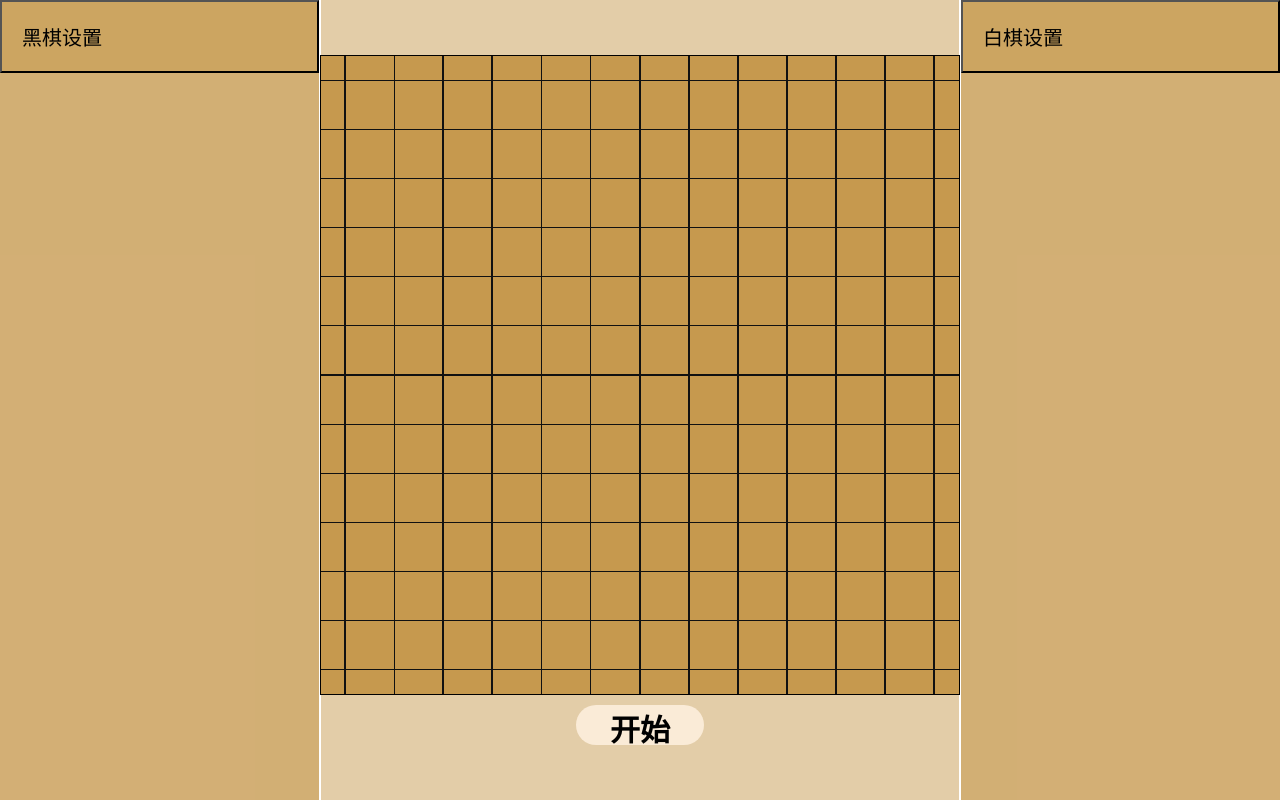
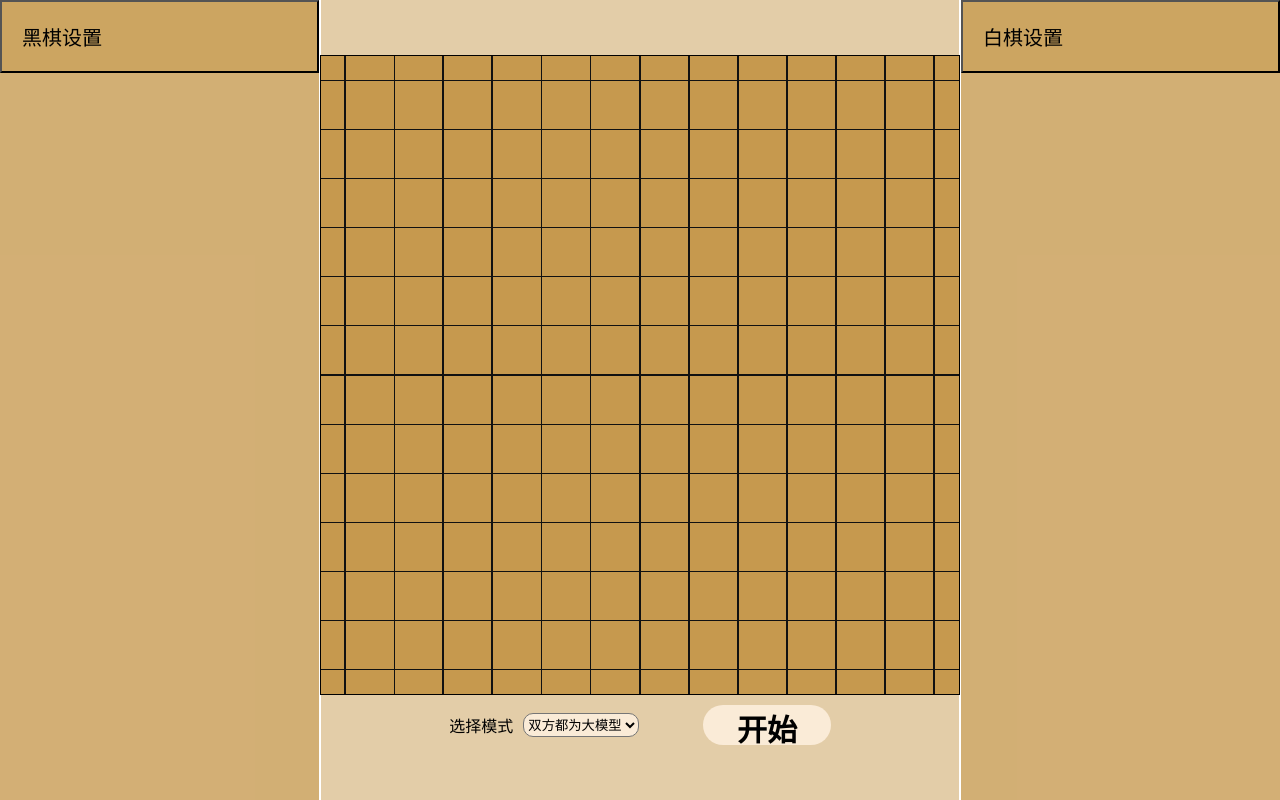
Before and after one commit to Leeszzzz/Gobang-with-LLM, a Vue app in the folder frontend/: page / in a window 1280 px wide. Built offline with nearby package versions, Linux system fonts and the light colour scheme.

Commit message:
新增模式选择，支持人类与大模型对战

```diff
--- a/frontend/src/components/ChessBoard.vue
+++ b/frontend/src/components/ChessBoard.vue
@@ -14,7 +14,8 @@
       <button v-if="!showBlackConfig"
               class="AI-config"
               @click="showBlackConfig = true"
-              style="font-size: 20px">黑棋设置</button>
+              style="font-size: 20px">黑棋设置
+      </button>
       <div class="message-container" ref="blackChat">
         <div v-for="(message,i) in messages_black" :key="i">
           <div v-if="message.type === 'reasoning_content'" class="ReasoningMessage">
@@ -35,12 +36,24 @@
         <div
             v-for="(cell, k) in chess.flat(1)"
             :key="k"
-            class="chess-cell">
+            class="chess-cell"
+            @click="setPiece(Math.floor(k / col), k % col)">
           <div v-if="cell === 1" class="black-piece"/>
           <div v-if="cell === 2" class="white-piece"/>
         </div>
       </div>
-      <button class="start-btn" v-if="!game.started" @click="startGame">开始</button>
+      <div class="game-config" v-if="!game.started">
+        <div class="mode-select">
+          <p>选择模式</p>
+          <select class="game-mode" v-model="game.mode">
+            <option :value="0">双方都为大模型</option>
+            <option :value="1">执黑棋（先手）</option>
+            <option :value="2">执白棋（后手）</option>
+          </select>
+        </div>
+
+        <button class="start-btn" @click="startGame">开始</button>
+      </div>
     </div>
     <!-- 右边（白棋）AI界面 -->
     <div class="AI-chat">
@@ -56,7 +69,8 @@
       <button v-if="!showWhiteConfig"
               class="AI-config"
               @click="showWhiteConfig = true"
-              style="font-size: 20px">白棋设置</button>
+              style="font-size: 20px">白棋设置
+      </button>
       <div class="message-container" ref="whiteChat">
         <div v-for="(message,i) in messages_white" :key="i">
           <div v-if="message.type === 'reasoning_content'" class="ReasoningMessage">
@@ -82,7 +96,8 @@ import axios from "axios";
 const game = reactive({
   started: false,
   chat_id: 1,
-  side: 1
+  side: 1,
+  mode: 0 // 0 双方人机，1 我方黑棋，2 我方白棋
 });
 // 黑白棋设置可见
 const showBlackConfig = ref(false)
@@ -109,45 +124,51 @@ for (let i = 0; i < row; i++) {
   }
 }
 // 初始化设置
-onMounted(() => {
+onMounted(async () => {
   // 本地获取保存的设置信息
   blackConfig.value = JSON.parse(localStorage.getItem("blackConfig"));
   whiteConfig.value = JSON.parse(localStorage.getItem("whiteConfig"));
   if (!blackConfig.value) {
     blackConfig.value = {
-      base_url:null,
-      api_key:null,
-      model:null
+      base_url: null,
+      api_key: null,
+      model: null
     }
+  } else {
+    await initBlack()
   }
   if (!whiteConfig.value) {
     whiteConfig.value = {
-      base_url:null,
-      api_key:null,
-      model:null
+      base_url: null,
+      api_key: null,
+      model: null
     }
+  } else {
+    await initWhite()
   }
 })
+
 // 发请求 创建黑棋agent
 async function initBlack() {
-  const res = await axios.post("/api/create_black",{
-    base_url:blackConfig.value.base_url,
-    api_key:blackConfig.value.api_key,
-    model:blackConfig.value.model
+  const res = await axios.post("/api/create_black", {
+    base_url: blackConfig.value.base_url,
+    api_key: blackConfig.value.api_key,
+    model: blackConfig.value.model
   })
-  if(res.data.type === "success") {
-    localStorage.setItem("blackConfig", JSON.stringify(whiteConfig.value));
+  if (res.data.type === "success") {
+    localStorage.setItem("blackConfig", JSON.stringify(blackConfig.value));
     showBlackConfig.value = false
   }
 }
+
 //  发请求 创建白棋agent
 async function initWhite() {
-  const res = await axios.post("/api/create_white",{
-    base_url:whiteConfig.value.base_url,
-    api_key:whiteConfig.value.api_key,
-    model:whiteConfig.value.model
+  const res = await axios.post("/api/create_white", {
+    base_url: whiteConfig.value.base_url,
+    api_key: whiteConfig.value.api_key,
+    model: whiteConfig.value.model
   })
-  if(res.data.type === "success") {
+  if (res.data.type === "success") {
     localStorage.setItem("whiteConfig", JSON.stringify(whiteConfig.value));
     showWhiteConfig.value = false
   }
@@ -177,17 +198,60 @@ function addContent(messages, type, data) {
 // 游戏开始
 async function startGame() {
   game.started = true
-  await nextTurn()
+  switch (game.mode) {
+    case 0:
+      await nextTurn()
+      break;
+    case 1:
+      break;
+    case 2:
+      await nextTurn()
+      break;
+  }
 }
 
 // 游戏结束
 function GameOver(side) {
+  game.started = false
   switch (side) {
     case 1:
       alert("黑方获胜");
       break;
     case 2:
       alert("白方获胜");
+      break;
+  }
+}
+
+// 人类下棋
+async function setPiece(row, col) {
+  if (game.side !== game.mode) {
+    alert("现在不是你的回合")
+    return;
+  }
+  if (chess.value[row][col] !== 0) {
+    alert("此处已被其他棋子占用")
+    return;
+  }
+  chess.value[row][col] = game.mode
+  const res = await axios.post("/api/set_chess", {
+    row: row,
+    col: col,
+    side: game.mode
+  })
+  const data = res.data
+  switch (data.type) {
+    case "error":
+      alert(data.content)
+      break;
+    case "new_chess":
+      game.side = 3 - game.side;
+      chess.value = data.chess
+      await nextTurn()
+      break;
+    case "end":
+      chess.value = data.chess
+      GameOver(game.mode)
       break;
   }
 }
@@ -219,7 +283,15 @@ async function nextTurn() {
         onclose() {
           if (game.started) {
             game.side = 3 - game.side
-            nextTurn()
+            switch (game.mode) {
+              case 0:
+                nextTurn()
+                break;
+              case 1:
+                break;
+              case 2:
+                break;
+            }
           } else {
             GameOver(game.side)
           }
@@ -303,10 +375,36 @@ watch(messages_white, async () => {
   box-shadow: 2px 2px 4px rgba(0, 0, 0, 0.25);
 }
 
+.game-config {
+  display: flex;
+  flex-direction: row;
+  width: 100%;
+  height: 5%;
+  align-items: center;
+  justify-content: center;
+  gap: 10%;
+}
+
+.mode-select {
+  display: flex;
+  flex-direction: row;
+  align-items: center;
+  justify-content: center;
+  height: 60%;
+  gap: 10px;
+}
+
+.game-mode {
+  width: auto;
+  height: 100%;
+  border-radius: 10px;
+  background-color: #FAEBD7FF;
+}
+
 .start-btn {
   border: none;
   background-color: antiquewhite;
-  height: 5%;
+  height: 100%;
   width: 20%;
   font-size: 30px;
   font-weight: bold;
@@ -353,7 +451,7 @@ watch(messages_white, async () => {
 .config-btn > button {
   flex: 1;
   margin: 5px;
-  padding:5px;
+  padding: 5px;
   font-size: 15px;
 }
 
```
Also changed, not shown: 1 other file (tests, documents, lock files or other folders).
